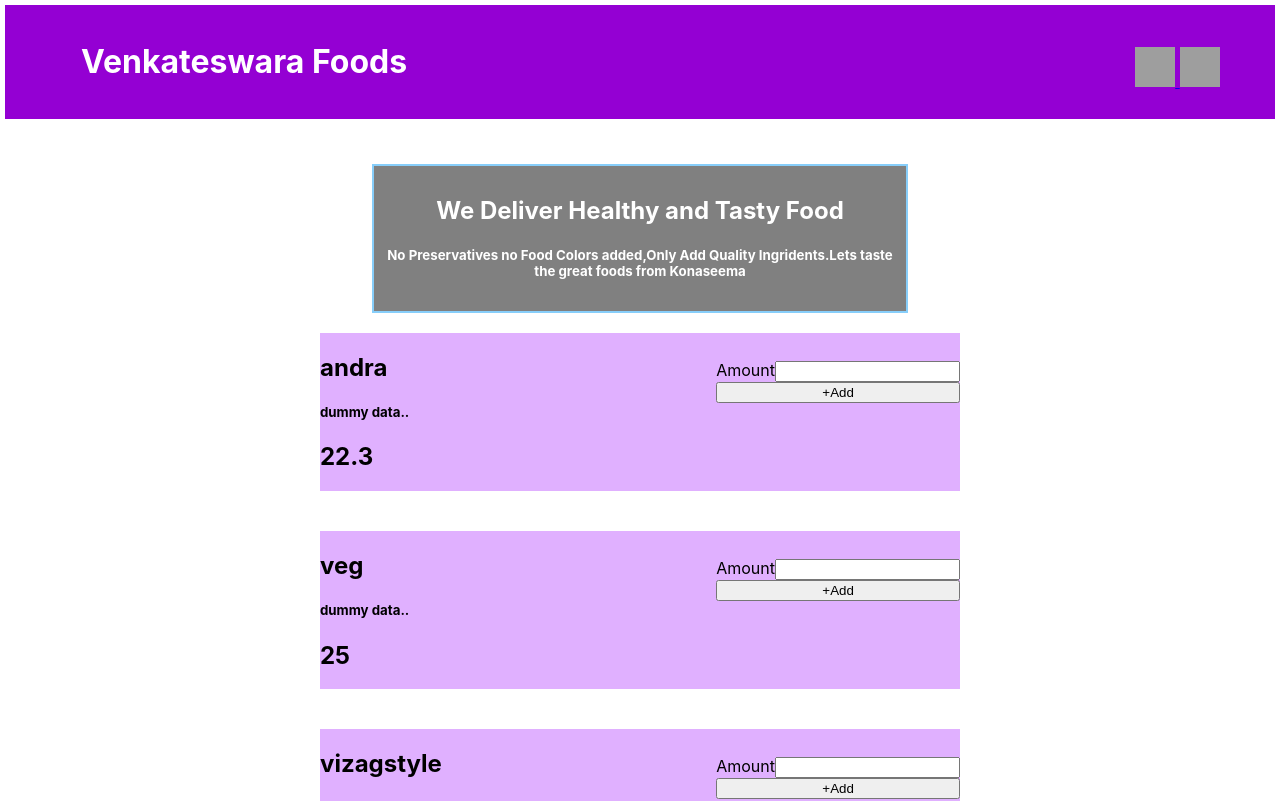
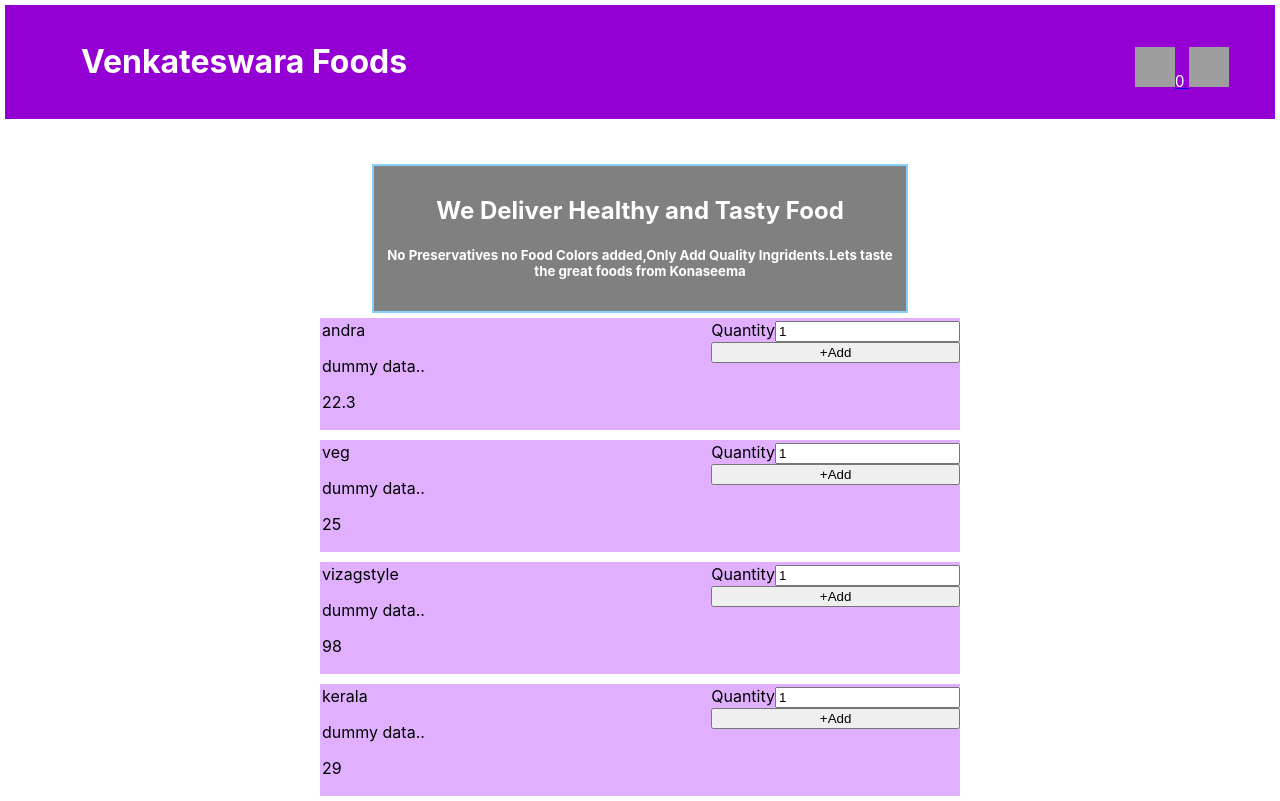
Before and after one commit to mutyalasrinivas/restaurant_website, a React (Create React App) app: page / in a window 1280 px wide. Shown: the top 801 px of the page. Built offline with nearby package versions, Linux system fonts and the light colour scheme; grey boxes are pictures that could not be loaded.

Commit message:
cart functionality added

```diff
--- a/src/App.js
+++ b/src/App.js
@@ -1,15 +1,15 @@
 import Header from "./components/Layout/Header";
 import Summary from "./components/Layout/Summary";
 import Body from "./components/Meals/Body";
-
+  import CartProvider from "./store/CartProvider";
 function App() {
   return (
     <div className="App">
+    <CartProvider>
      <Header/>
      <Summary/>
      <Body/>
-
-
+    </CartProvider>
     </div>
   );
 }
--- a/src/components/Cart/Cart.jsx
+++ b/src/components/Cart/Cart.jsx
@@ -1,11 +1,21 @@
+import { useContext } from "react";
+import CartContext from "../../store/CartContext";
+
 const Cart=({onClose})=>{
-    const cartItems=[{id:'c1',name:"srini",amount:9,price:18.27}].map((item)=><li>{item.name}</li>)
+   const cartCtx=useContext(CartContext);
+   const {items,totalAmount}=cartCtx;
   return(
     <div>
-         {cartItems}
+         <ul>
+          {items.map(item=>(
+            <li key={item.id}>
+              {item.title} * {item.quantity} - Rs{item.price.toFixed(2)}
+            </li>
+          ))}
+         </ul>
          <div>
             <span>Total amount</span>
-            <span>27.99</span>
+            <span>{totalAmount.toFixed(2)}</span>
          </div>
          <div>
            <button onClick={onClose}>Cancel</button>
--- a/src/components/Layout/Header.jsx
+++ b/src/components/Layout/Header.jsx
@@ -1,13 +1,20 @@
-import React, { useState } from 'react';
+import React, { useState ,useContext} from 'react';
 import './HeaderStyles.css';
 import ModalCart from '../UI/ModalCart';
 import Cart from '../Cart/Cart';
+import CartContext from '../../store/CartContext';
 
 
 const Header=()=>{
   const [isModalOpen,setIsModalOpen]=useState(false);
   const openModal=()=>setIsModalOpen(true)
   const closeModal=()=>setIsModalOpen(false)
+
+  const cartCtx=useContext(CartContext);
+  const itemsCount=cartCtx.items.reduce((curNumber,item)=>{
+    return curNumber+item.quantity
+  },0)
+
  return(
     <div className='header'>
     <div className='header_left'>
@@ -16,7 +23,7 @@ const Header=()=>{
     <div className='header_right'>
     <a href='#' onClick={openModal}><img style={{width:"40px",height:'40px'}}
     src='https://cdn.pixabay.com/photo/2015/12/23/01/14/edit-1105049_1280.png'
-    alt='cart-pic'/> </a>
+    alt='cart-pic'/><span style={{fontFamily:"fantasy",color:"white"}}>{itemsCount}</span> </a>
     <a href='/'><img style={{width:"40px",height:'40px'}}
     src='https://cdn-icons-png.flaticon.com/512/3237/3237472.png'
     alt='user-pic'/> </a>
--- a/src/components/Meals/Meal.jsx
+++ b/src/components/Meals/Meal.jsx
@@ -2,14 +2,14 @@ import React from "react";
 import MealItemForm from "./MealItemForm";
 
 const Meal=({title,description,price})=>{
-   return <div style={{ display:"flex",flexWrap:"wrap",justifyContent:"space-between",alignItems:"baseline",backgroundColor:'#E0B0FF',margin:"20px",width:"50%"}}>
-     <div>
-        <h2>{title}</h2>
-        <h5>{description}</h5>
-        <h2>{price}</h2>
+   return <div style={{ display:"flex",flexWrap:"wrap",justifyContent:"space-between",alignItems:"baseline",backgroundColor:'#E0B0FF',margin:"5px",width:"50%"}}>
+     <div style={{padding:"2px"}}>
+        <h7>{title}</h7>
+        <p>{description}</p>
+        <p>{price}</p>
      </div>
      <div >
-        <MealItemForm/>
+        <MealItemForm meal={{title,description,price}}/>
      </div>
     </div>
 }
--- a/src/components/Meals/MealItemForm.jsx
+++ b/src/components/Meals/MealItemForm.jsx
@@ -1,14 +1,23 @@
-import React from "react";
+import React, { useContext, useState } from "react";
+import CartContext from "../../store/CartContext";
 
-const MealItemForm=()=>{
-    const handleSubmit=()=>{
+const MealItemForm=({meal})=>{
+  const cartCtx=useContext(CartContext);
+  const [quantity,setQuantity]=useState(1);
+     const handleSubmit=(e)=>{
+        e.preventDefault()
+        const itemToAdd={
+           ...meal,
+           quantity:+quantity,
+        };
+        cartCtx.addItem(itemToAdd);
 
     }
   return(
     <>
     <form style={{display:"flex",flexDirection:"column" }} onSubmit={handleSubmit}>
-        <label for="amount">Amount
-       <input type="number" name="amount" /></label>
+        <label for="quantity">Quantity
+       <input type="number" name="quantity" value={quantity} onChange={(e)=>setQuantity(e.target.value)}/></label>
        <button type="submit">+Add</button>
     </form>
     </>
--- /dev/null
+++ b/src/store/CartContext.jsx
@@ -0,0 +1,11 @@
+import { createContext } from "react";
+
+
+const CartContext=createContext({
+    items:[],
+    totalAmount:0,
+    addItem:(item)=>{},
+    removeItem:(id)=>{}
+});
+
+export default CartContext;
--- /dev/null
+++ b/src/store/CartProvider.jsx
@@ -0,0 +1,29 @@
+import { useState } from "react";
+import CartContext from "./CartContext";
+
+const CartProvider=({children})=>{
+    const [cartItem,setCartItem]=useState([]);
+    const [totalAmount,setTotalAmount]=useState(0);
+    const addItemHandler=(item)=>{
+       setCartItem((prevItems)=>{
+       const updateItems= [...prevItems,item];
+       return updateItems;
+       });
+       setTotalAmount((prevTotal)=>prevTotal+item.price*item.quantity);
+
+};
+   const removeItemHandler=()=>{}
+    const cartContext={
+        items:cartItem,
+        totalAmount:totalAmount,
+        addItem:addItemHandler,
+        removeItem:removeItemHandler
+    }
+    return(
+        <CartContext.Provider value={cartContext}>
+          {children}
+        </CartContext.Provider>
+    )
+}
+
+export default CartProvider;
```
